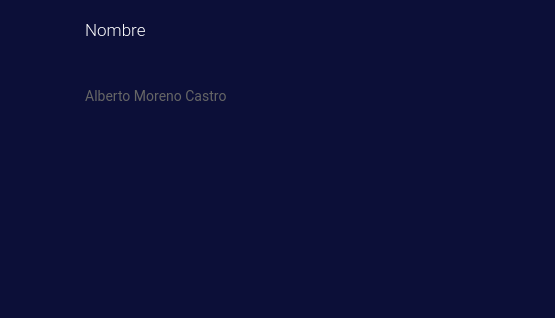
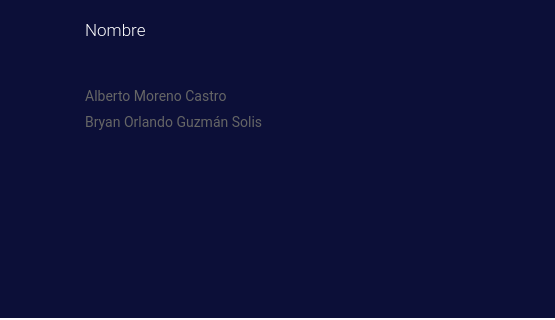
Before and after one commit to AlbertoMoca/git_y_github_mlsa, a plain HTML site: page index.html in a window 1280 px wide. Shown: the part 344-664 px from the top of the page, 0-555 px from the left. Drawn offline with nearby package versions, Linux system fonts and the light colour scheme.

Commit message:
Commit de Orlando, colocando su nombre, saludos Pana

```diff
--- a/index.html
+++ b/index.html
@@ -68,6 +68,7 @@
                      Nombre </p>
                      <ul>
                        <li>Alberto Moreno Castro</li>
+                       <li>Bryan Orlando Guzmán Solis</li>
                      </ul>
                   </div>
                </div>
```
